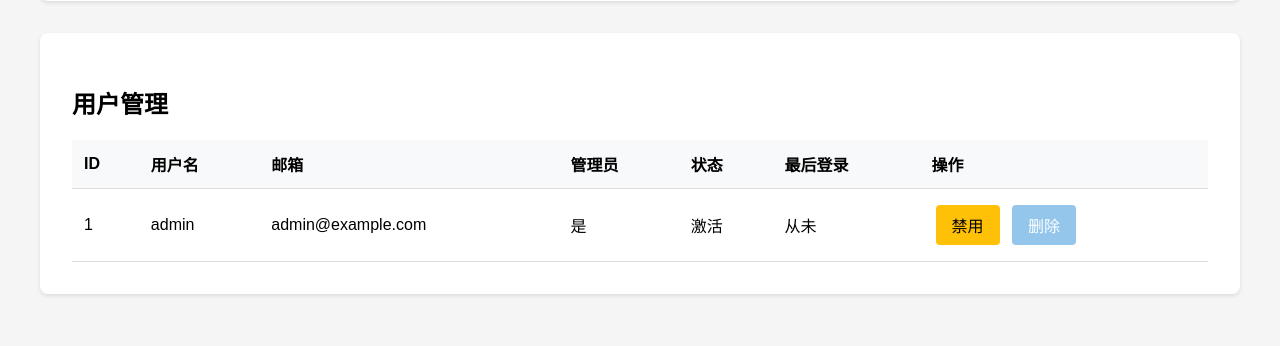
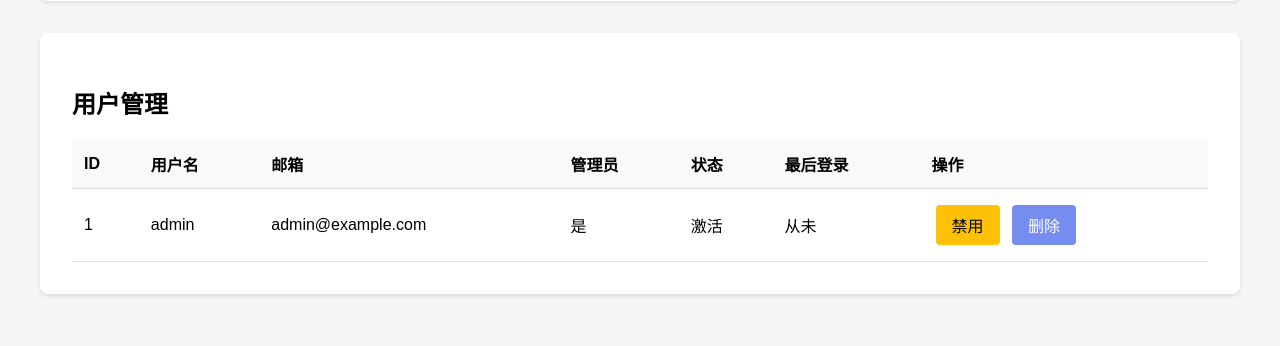
Before and after one commit to yunshenya/flask-message-manager, a Flask app: template app/templates/admin.html in a window 1280 px wide. Shown: the part 717-1063 px from the top of the page. Run offline with Flask 3, Linux system fonts and the light colour scheme; the template is opened without the code that fills it: values that come from a table or form of the project are taken from there, others are empty; data comes from the database, SQL or seed files in the repository.

```diff
--- a/app/templates/admin.html
+++ b/app/templates/admin.html
@@ -11,7 +11,7 @@
         .btn { padding: 0.5rem 1rem; border: none; border-radius: 4px; cursor: pointer; text-decoration: none; display: inline-block; margin: 0.25rem; }
         .btn-primary { background: #007bff; color: white; }
         .btn-success { background: #28a745; color: white; }
-        .btn-danger { background: rgba(53, 148, 220, 0.53); color: white; }
+        .btn-danger { background: rgba(51, 87, 232, 0.68); color: white; }
         .btn-warning { background: #ffc107; color: black; }
         .btn-info { background: #17a2b8; color: white; }
         .btn-secondary { background: #6c757d; color: white; }
@@ -27,8 +27,6 @@
         .tab-content { display: none; }
         .tab-content.active { display: block; }
         .machine-status { padding: 0.25rem 0.5rem; border-radius: 12px; font-size: 0.75rem; font-weight: bold; }
-        .status-active { background: #d4edda; color: #155724; }
-        .status-inactive { background: #f8d7da; color: #721c24; }
         .message-link { cursor: pointer; color: #007bff; text-decoration: underline; }
         .message-link:hover { color: #0056b3; }
     </style>
```
